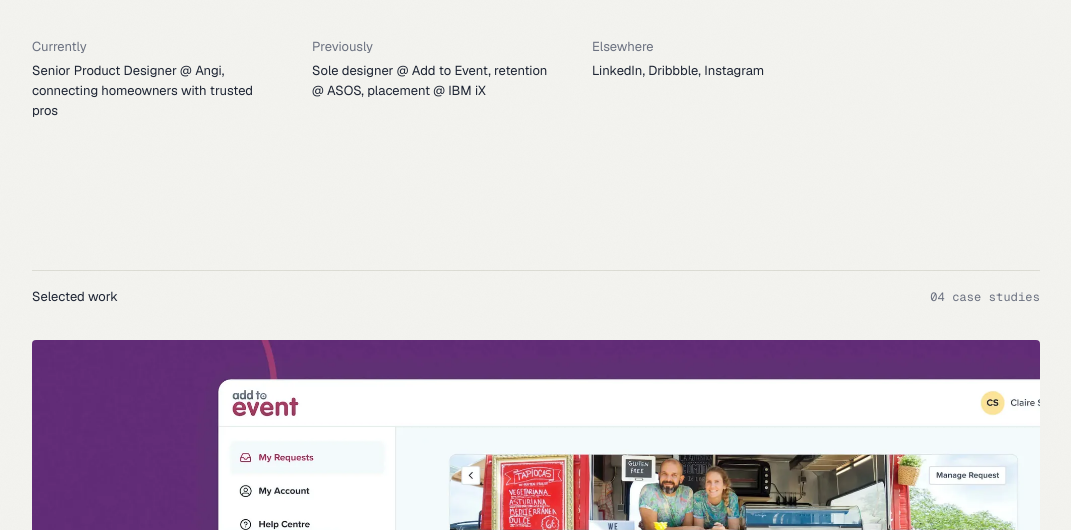
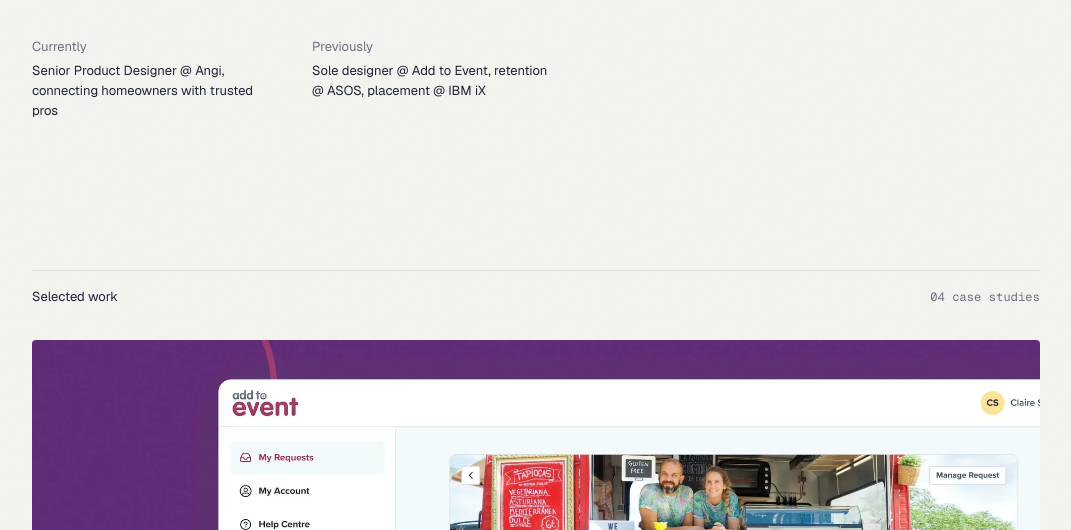
Before and after one commit to petewford/peterwford.com, a plain HTML site: page index.html in a window 1280 px wide. Shown: the part 270-800 px from the top of the page, without its empty margins (104-1175 px from the left). Drawn offline with nearby package versions, Linux system fonts and the light colour scheme.

Commit message:
Move social links out of the hero; footer keeps them
Co-Authored-By: Claude Opus 5.5 <noreply@anthropic.com>
Claude-Session: https://claude.ai/code/session_01SYbSBUzJeep6TKCUkfML61

```diff
--- a/index.html
+++ b/index.html
@@ -49,10 +49,6 @@
         <div>
           <dt>Previously</dt>
           <dd>Sole designer @ <a href="https://www.addtoevent.co.uk/">Add to Event</a>, retention @ <a href="https://www.asos.com/">ASOS</a>, placement @ <a href="https://www.ibm.com/consulting/ibmix">IBM iX</a></dd>
-        </div>
-        <div>
-          <dt>Elsewhere</dt>
-          <dd><a href="https://www.linkedin.com/in/peterwford/">LinkedIn</a>, <a href="https://dribbble.com/pete_ford27">Dribbble</a>, <a href="https://www.instagram.com/petewford/">Instagram</a></dd>
         </div>
       </dl>
     </section>
```
